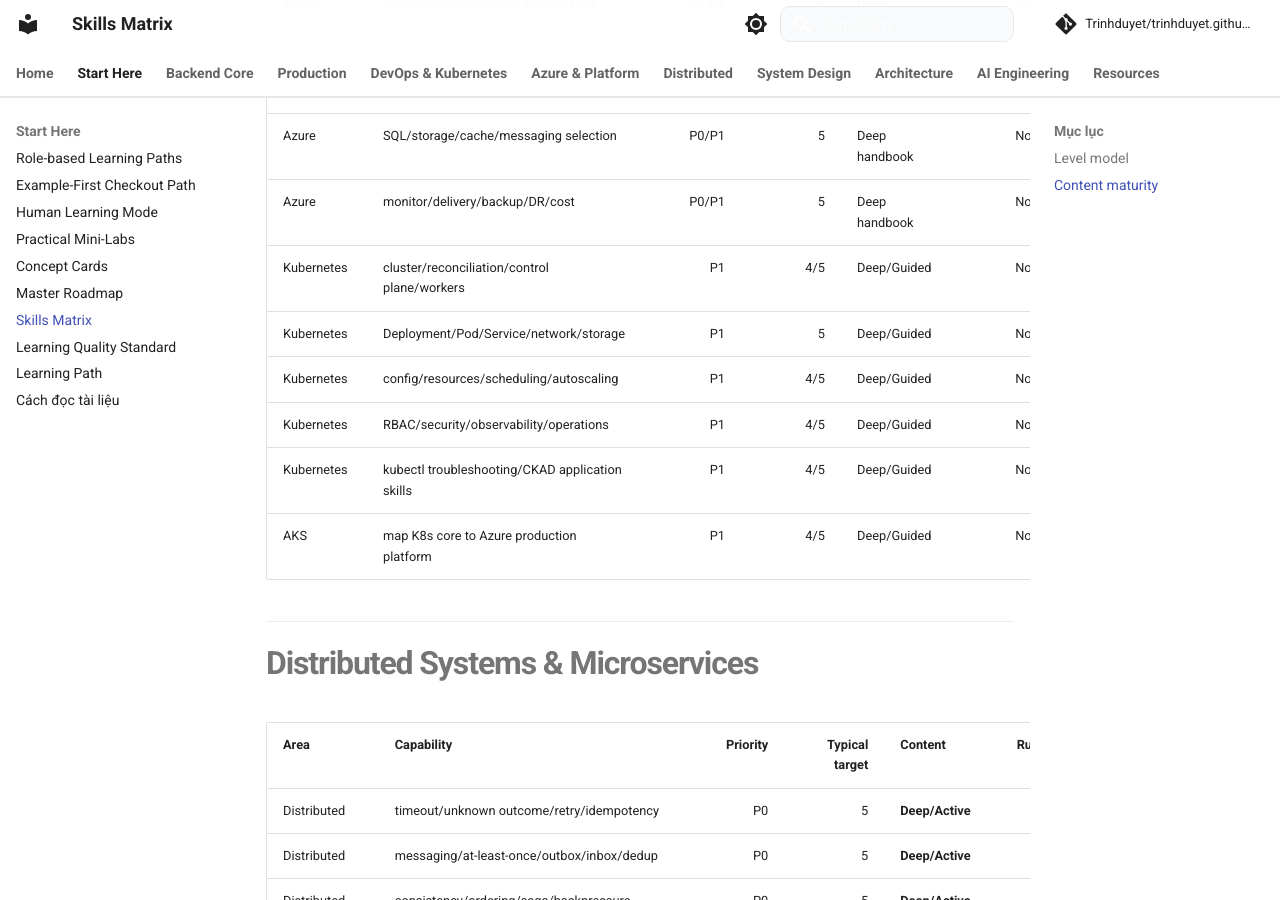
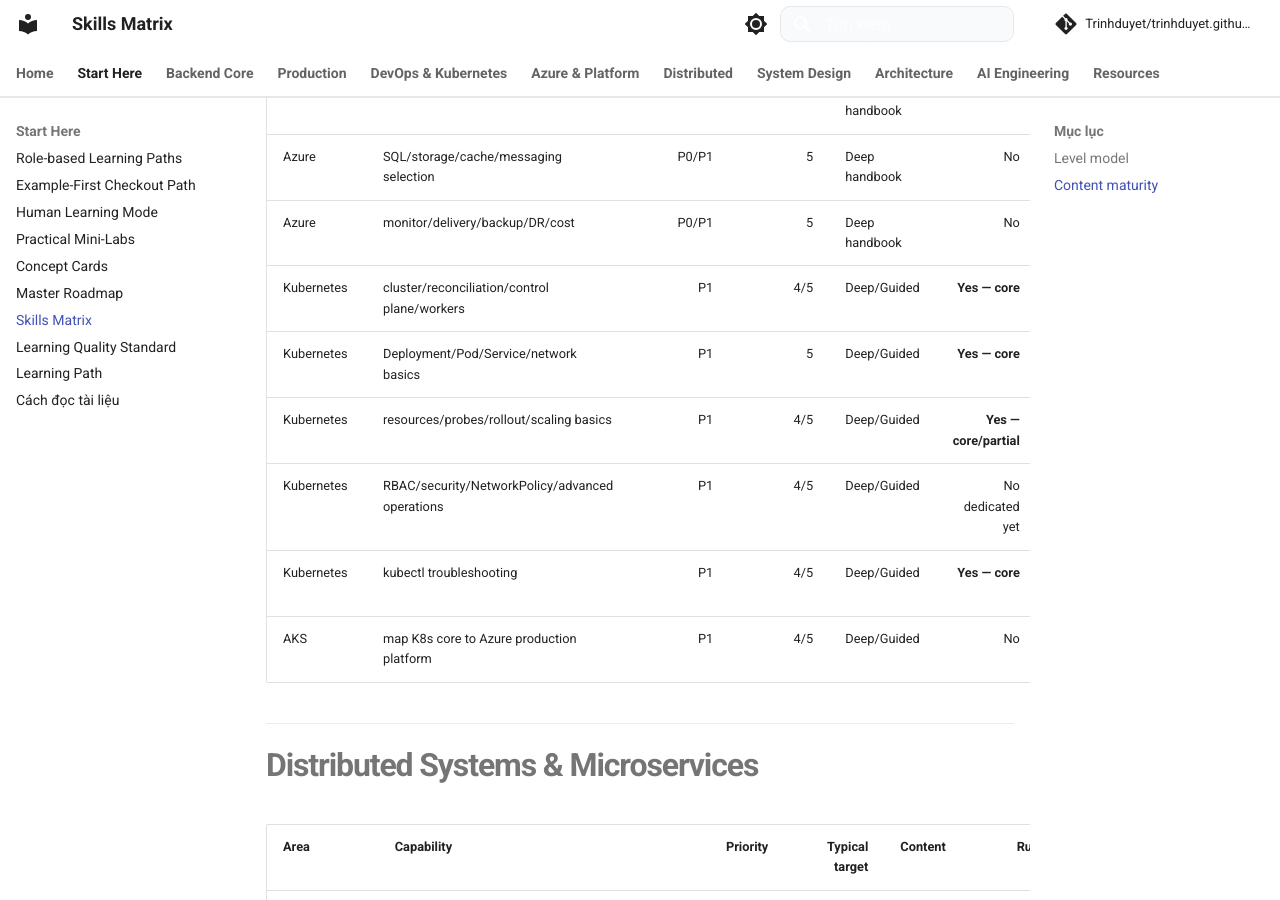
Before and after one commit to Trinhduyet/trinhduyet.github.io, an MkDocs documentation site: the page built from docs/00-roadmap/skills-matrix.md, in a window 1280 px wide and 900 px high, scrolled down 4946 px. Built offline with MkDocs 1.6.1 and Material for MkDocs 9.7.7, drawn with Linux system fonts in a browser that asks for light colours; comment, search, counter and statistics services are not loaded; some of the changed text lies outside the part shown.

Commit message:
docs(roadmap): mark Kubernetes core evidence runnable

````diff
--- a/docs/00-roadmap/skills-matrix.md
+++ b/docs/00-roadmap/skills-matrix.md
@@ -112,11 +112,11 @@
 | Azure | compute service selection/config/cost | P0/P1 | 5 | Deep handbook | No | [Compute handbook](../14-cloud/azure-production-handbook-compute.md) |
 | Azure | SQL/storage/cache/messaging selection | P0/P1 | 5 | Deep handbook | No | [Data/Messaging handbook](../14-cloud/azure-production-handbook-data-messaging.md) |
 | Azure | monitor/delivery/backup/DR/cost | P0/P1 | 5 | Deep handbook | No | [Operations/Cost handbook](../14-cloud/azure-production-handbook-operations-cost.md) |
-| Kubernetes | cluster/reconciliation/control plane/workers | P1 | 4/5 | Deep/Guided | No | [Architecture](../15-kubernetes/cluster-architecture-and-reconciliation.md) |
-| Kubernetes | Deployment/Pod/Service/network/storage | P1 | 5 | Deep/Guided | No | [Workloads](../15-kubernetes/workloads-networking-and-storage.md) |
-| Kubernetes | config/resources/scheduling/autoscaling | P1 | 4/5 | Deep/Guided | No | [Configuration/Scheduling](../15-kubernetes/application-configuration-and-scheduling.md) |
-| Kubernetes | RBAC/security/observability/operations | P1 | 4/5 | Deep/Guided | No | [Security/Operations](../15-kubernetes/kubernetes-security-observability-and-operations.md) |
-| Kubernetes | kubectl troubleshooting/CKAD application skills | P1 | 4/5 | Deep/Guided | No | [Debugging](../15-kubernetes/kubectl-debugging-and-ckad-practice.md) |
+| Kubernetes | cluster/reconciliation/control plane/workers | P1 | 4/5 | Deep/Guided | **Yes — core** | [Architecture](../15-kubernetes/cluster-architecture-and-reconciliation.md) + `labs/15-kubernetes` |
+| Kubernetes | Deployment/Pod/Service/network basics | P1 | 5 | Deep/Guided | **Yes — core** | [Workloads](../15-kubernetes/workloads-networking-and-storage.md) + `labs/15-kubernetes` |
+| Kubernetes | resources/probes/rollout/scaling basics | P1 | 4/5 | Deep/Guided | **Yes — core/partial** | [Configuration/Scheduling](../15-kubernetes/application-configuration-and-scheduling.md) + `labs/15-kubernetes` |
+| Kubernetes | RBAC/security/NetworkPolicy/advanced operations | P1 | 4/5 | Deep/Guided | No dedicated yet | [Security/Operations](../15-kubernetes/kubernetes-security-observability-and-operations.md) |
+| Kubernetes | kubectl troubleshooting | P1 | 4/5 | Deep/Guided | **Yes — core** | [Debugging](../15-kubernetes/kubectl-debugging-and-ckad-practice.md) + `labs/15-kubernetes` |
 | AKS | map K8s core to Azure production platform | P1 | 4/5 | Deep/Guided | No | [AKS mapping](../15-kubernetes/aks-on-azure-production-architecture.md) |
 
 ---
@@ -185,18 +185,18 @@
 
 # Repository evidence gap
 
-Current dedicated runnable lab directories cover modules 01–04. That means the highest-leverage backlog is **not adding more rows**; it is turning later deep content into executable integrated scenarios.
+Dedicated runnable lab directories now cover Modules **01–04 plus Kubernetes core (15)**. The highest-leverage backlog is still **not adding more rows**; it is turning later deep content into executable integrated scenarios.
 
 Priority:
 
 ```text
 05–08 Production Backend
 09–13 Production Delivery
-15 Kubernetes Local
 17 Distributed Reliability
 18 Checkout Saga
 14 Azure IaC
 19 Production AI
+15 Kubernetes RBAC/PVC/NetworkPolicy/HPA extensions
 ```
 
 → [Repository Quality Review](repository-quality-review-2026-08-28.md)
@@ -227,6 +227,7 @@
 ## Verification metadata
 
 - Rebuilt: 2026-08-28.
-- Scope aligned with actual repository modules at review time.
+- Scope aligned with actual repository modules and runnable lab directories at review time.
 - Removed public user-specific assumed current levels.
 - Distributed Systems, System Design, Software Architecture and EF Core statuses corrected from stale `Planned` labels to current active/deep coverage.
+- Kubernetes core lab coverage added for reconciliation, Service/selectors, probes, resources, rollout and debugging.
````
